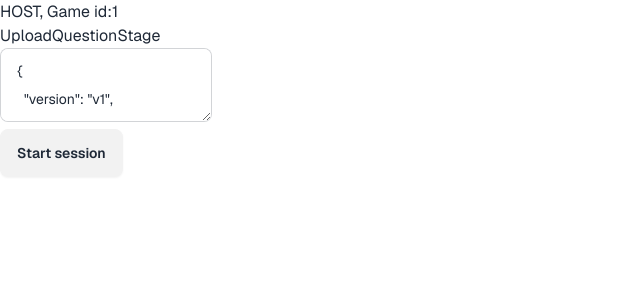
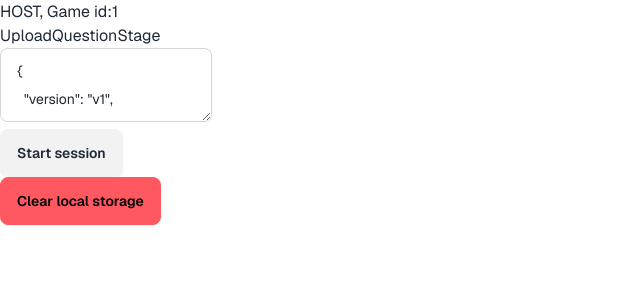
Before and after one commit to grygy/quiz-ed, a Next.js app in the folder quiz-ed-next/: page /1/host in a window 1280 px wide. Shown: the top 300 px of the page, without its empty margins (0-640 px from the left). Built offline with nearby package versions, Linux system fonts and the light colour scheme; no server answers.

Commit message:
chore: add clear storage button (#12)

```diff
--- a/quiz-ed-next/src/app/layout.tsx
+++ b/quiz-ed-next/src/app/layout.tsx
@@ -1,9 +1,10 @@
+import ClearStorageButton from "@/components/atoms/clear-storage-button";
+import { GeistSans } from "geist/font/sans";
 import type { Metadata } from "next";
 import { Inter } from "next/font/google";
 import "./globals.css";
 
 const inter = Inter({ subsets: ["latin"] });
-import { GeistSans } from "geist/font/sans";
 
 export const metadata: Metadata = {
   title: "Create Next App",
@@ -17,7 +18,10 @@ export default function RootLayout({
 }>) {
   return (
     <html lang="en" data-theme="light" className={GeistSans.className}>
-      <body className="h-screen">{children}</body>
+      <body className="h-screen">
+        {children}
+        <ClearStorageButton />
+      </body>
     </html>
   );
 }
--- /dev/null
+++ b/quiz-ed-next/src/components/atoms/clear-storage-button.tsx
@@ -0,0 +1,18 @@
+"use client";
+const ClearStorageButton = () => {
+  if (process.env.NODE_ENV === "development") {
+    return (
+      <button
+        className="btn btn-error"
+        onClick={() => {
+          localStorage.clear();
+        }}
+      >
+        Clear local storage
+      </button>
+    );
+  }
+  return null;
+};
+
+export default ClearStorageButton;
```
